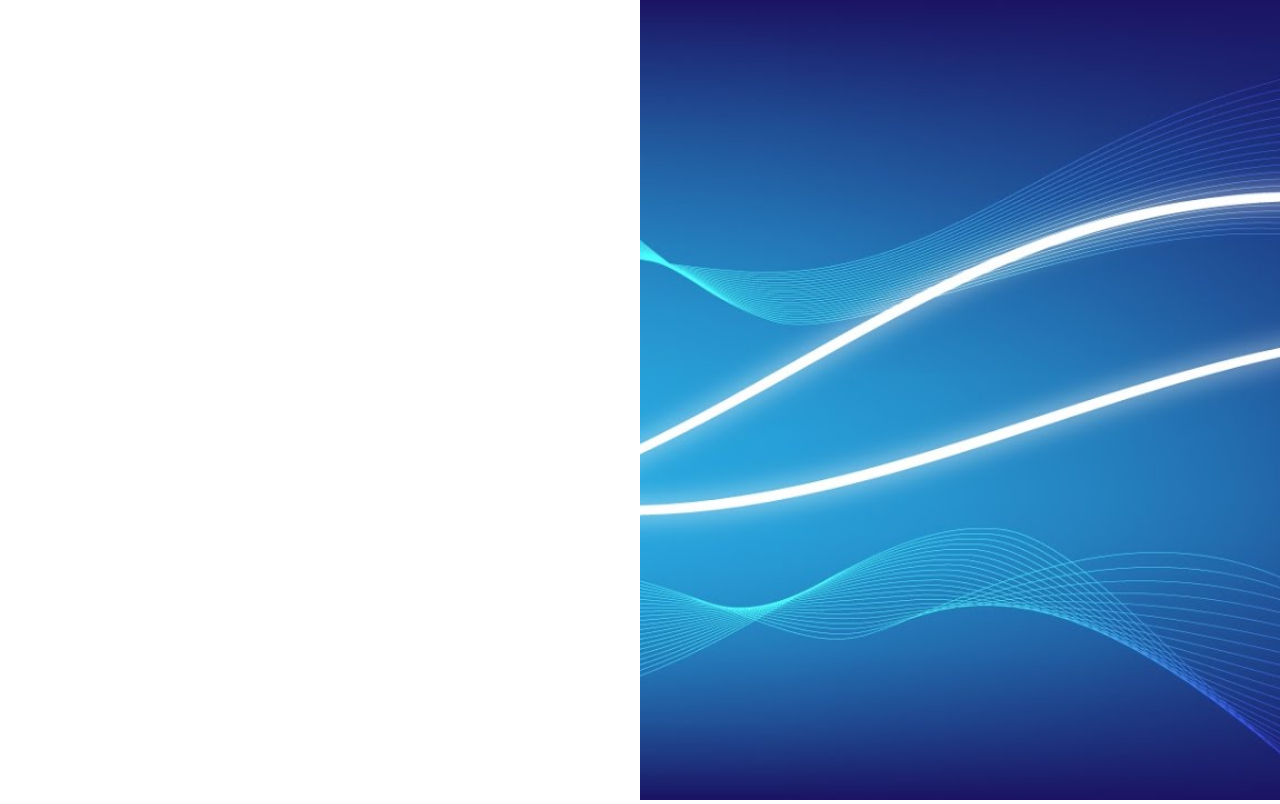
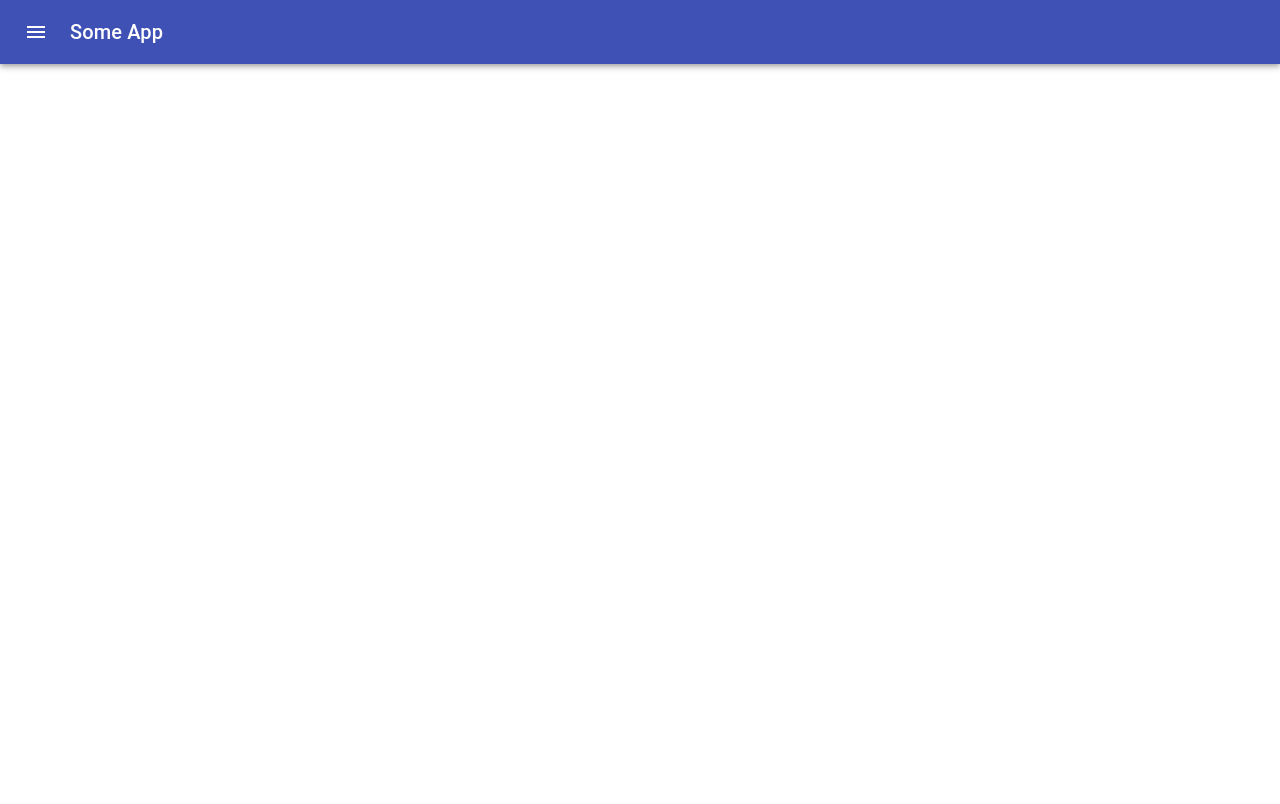
Before and after one commit to michaelspeed/basic-study, a React (Create React App) app: page /dashboard in a window 1280 px wide. Built offline with nearby package versions, Linux system fonts and the light colour scheme.

Commit message:
added dashboard nav bar

```diff
--- a/package.json
+++ b/package.json
@@ -4,6 +4,7 @@
   "private": true,
   "dependencies": {
     "@material-ui/core": "^4.1.3",
+    "@material-ui/icons": "^4.2.1",
     "react": "^16.8.6",
     "react-dom": "^16.8.6",
     "react-router-dom": "^5.0.1",
--- /dev/null
+++ b/src/Components/Dashboard/DashboardNav.js
@@ -0,0 +1,118 @@
+import React from "react";
+import {fade} from "@material-ui/core/styles";
+import {makeStyles} from "@material-ui/core";
+import AppBar from "@material-ui/core/AppBar";
+import Toolbar from "@material-ui/core/Toolbar";
+import IconButton from "@material-ui/core/IconButton";
+import Typography from "@material-ui/core/Typography";
+import InputBase from "@material-ui/core/InputBase";
+import MenuIcon from "@material-ui/icons/Menu"
+import SearchIcon from "@material-ui/icons/Search"
+
+/*const someObject = {
+    some: 1,
+    blah: 2,
+    blahblah: 3,
+    somehsd: 4,
+    djksdks: 6
+};
+
+const someObject2 = {
+    some: 1,
+    blah: 2,
+    blahblah: 3,
+    somehsd: 4,
+    djksdks: 6,
+    djksdksds: 6,
+    jkjk: 5
+};
+
+const {some, blah, blahblah, ...rest} = someObject2*/
+
+const DahboardNav = (WrappedComponent) => {
+    return class extends React.Component {
+        render() {
+            return(
+                <React.Fragment>
+                    <div>
+                        <div style={{flexGrow: 1}}>
+                            <AppBar position="static">
+                                <Toolbar>
+                                    <IconButton
+                                        edge="start"
+                                        style={{marginRight: 10}}
+                                        color="inherit"
+                                        aria-label="Open drawer"
+                                    >
+                                        <MenuIcon />
+                                    </IconButton>
+                                    <Typography style={{flexGrow: 1,
+                                        display: 'block'}} variant="h6" noWrap>
+                                        Some App
+                                    </Typography>
+
+                                </Toolbar>
+                            </AppBar>
+                        </div>
+                    </div>
+                    <WrappedComponent {...this.props}/>
+                </React.Fragment>
+            )
+        }
+    }
+}
+
+const useStyles = makeStyles(theme => ({
+    root: {
+        flexGrow: 1,
+    },
+    menuButton: {
+        marginRight: theme.spacing(2),
+    },
+    title: {
+        flexGrow: 1,
+        display: 'none',
+        [theme.breakpoints.up('sm')]: {
+            display: 'block',
+        },
+    },
+    search: {
+        position: 'relative',
+        borderRadius: theme.shape.borderRadius,
+        backgroundColor: fade(theme.palette.common.white, 0.15),
+        '&:hover': {
+            backgroundColor: fade(theme.palette.common.white, 0.25),
+        },
+        marginLeft: 0,
+        width: '100%',
+        [theme.breakpoints.up('sm')]: {
+            marginLeft: theme.spacing(1),
+            width: 'auto',
+        },
+    },
+    searchIcon: {
+        width: theme.spacing(7),
+        height: '100%',
+        position: 'absolute',
+        pointerEvents: 'none',
+        display: 'flex',
+        alignItems: 'center',
+        justifyContent: 'center',
+    },
+    inputRoot: {
+        color: 'inherit',
+    },
+    inputInput: {
+        padding: theme.spacing(1, 1, 1, 7),
+        transition: theme.transitions.create('width'),
+        width: '100%',
+        [theme.breakpoints.up('sm')]: {
+            width: 120,
+            '&:focus': {
+                width: 200,
+            },
+        },
+    },
+}))
+
+export default DahboardNav
--- a/src/Core.js
+++ b/src/Core.js
@@ -2,6 +2,7 @@
 import Loader from "./Components/Loaders/Loader";
 import {BrowserRouter, Route} from "react-router-dom";
 import Auth from "./Pages/Auth/Auth";
+import DashboardCore from "./Pages/Dashbaoard/DashboardCore";
 
 const Suspense = React.Suspense
 
@@ -11,7 +12,8 @@
             <React.Fragment>
                 <Suspense fallback={<Loader/>}>
                     <BrowserRouter>
-                        <Route path={'/'} render={() => (<Auth/>)}/>
+                        <Route path={'/'} render={() => (<Auth/>)} exact={true}/>
+                        <Route path={'/dashboard'} render={() => (<DashboardCore/>)}/>
                     </BrowserRouter>
                 </Suspense>
             </React.Fragment>
--- a/src/Pages/Auth/Login.js
+++ b/src/Pages/Auth/Login.js
@@ -22,7 +22,7 @@
                             margin="normal"
                             type="password"
                         />
-                        <Button variant="outlined" color={"primary"}>
+                        <Button variant="outlined" color={"primary"} onClick={() => this.props.history.push('/dashboard')}>
                             Login
                         </Button>
                         <span style={{marginTop: 10}}>Don't have an account?<a onClick={() => this.props.history.push('/register')} href='javascript:;'>Register</a></span>
--- /dev/null
+++ b/src/Pages/Dashbaoard/DashboardCore.js
@@ -0,0 +1,14 @@
+import React from "react";
+import DahboardNav from "../../Components/Dashboard/DashboardNav";
+
+class DashboardCore extends React.Component {
+    render() {
+        return (
+            <React.Fragment>
+
+            </React.Fragment>
+        )
+    }
+}
+
+export default DahboardNav(DashboardCore)
```
Also changed, not shown: src/Pages/Dashbaoard/Dashbaord.js (added, +20 -0 lines), 1 other file (tests, documents, lock files or other folders).
